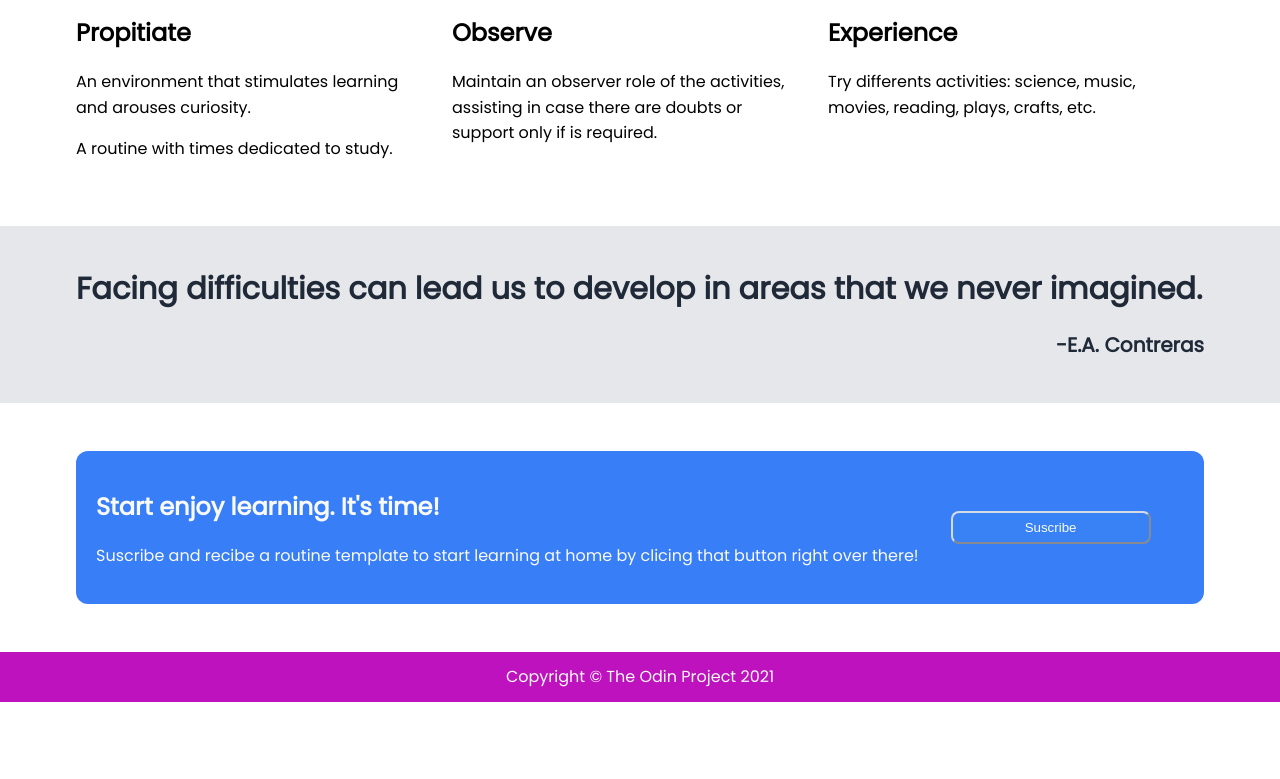
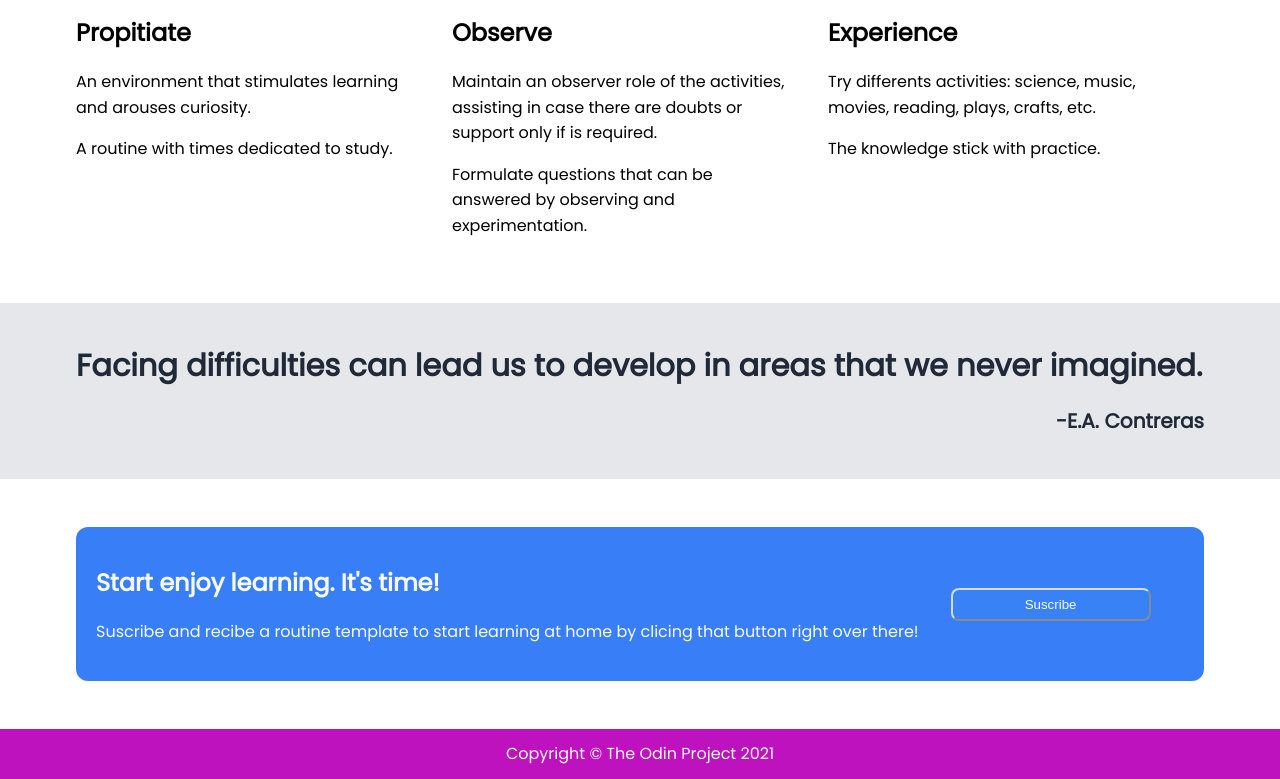
Before and after one commit to lamassu38/odin-landing-page, a plain HTML site: page index.html in a window 1280 px wide. Shown: the part 1155-1934 px from the top of the page. Before the commit the page ends 1857 px from the top, so only its background shows below. Drawn offline with Linux system fonts and the light colour scheme.

Commit message:
Add information in boxes section in index.html

```diff
--- a/index.html
+++ b/index.html
@@ -45,11 +45,13 @@
               <img src='./images/observe.jpg'/>
               <h2>Observe</h2>
               <p>Maintain an observer role of the activities, assisting in case there are doubts or support only if is required.</p>
+              <p>Formulate questions that can be answered by observing and experimentation.</p>
           </div>
           <div>
               <img src='./images/experiment.jpg'/>
               <h2>Experience</h2>
               <p>Try differents activities: science, music, movies, reading, plays, crafts, etc.</p>
+              <p>The knowledge stick with practice.</p>
           </div>
         </div>
     </section>
```
